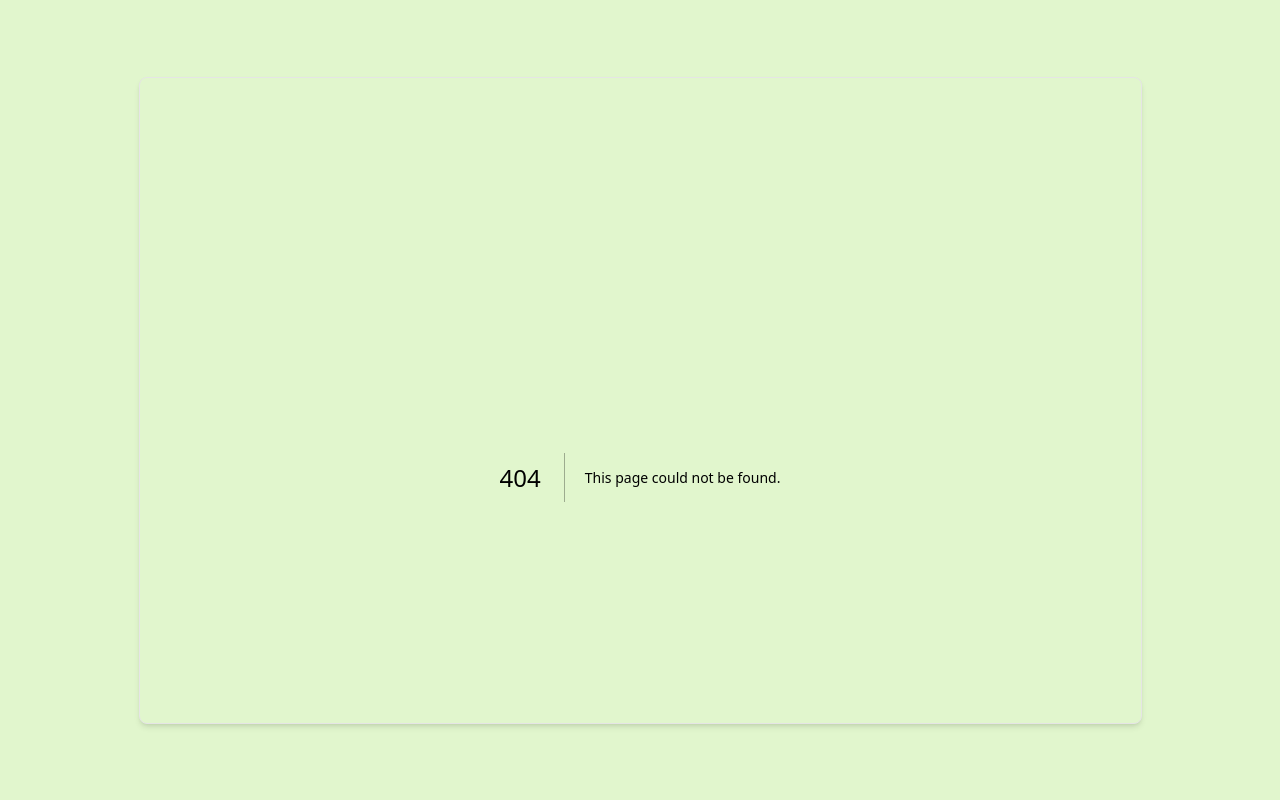
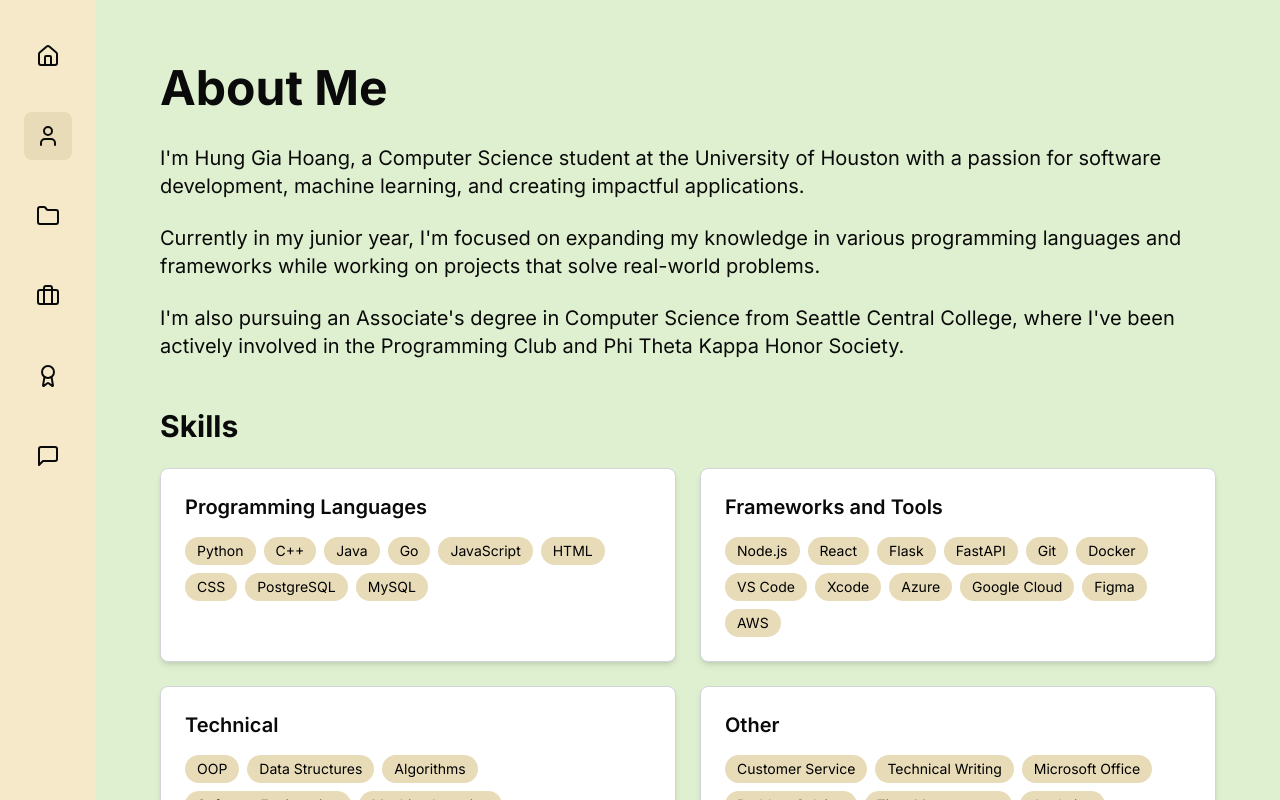
Before and after one commit to HungH206/WebPortfolio, a Next.js app in the folder my-portfolio/: page /about in a window 1280 px wide. Before the commit this address had no page. Built offline with nearby package versions, Linux system fonts and the light colour scheme.

Commit message:
Change layout.tsx and page.tsx, added about with page.tsx, sidebar.tsx and card.tsx

```diff
--- /dev/null
+++ b/my-portfolio/app/about/page.tsx
@@ -0,0 +1,79 @@
+import { Card, CardContent } from "@/components/ui/card"
+
+export default function AboutPage() {
+  const skills = {
+    "Programming Languages": ["Python", "C++", "Java", "Go", "JavaScript", "HTML", "CSS", "PostgreSQL", "MySQL"],
+    "Frameworks and Tools": [
+      "Node.js",
+      "React",
+      "Flask",
+      "FastAPI",
+      "Git",
+      "Docker",
+      "VS Code",
+      "Xcode",
+      "Azure",
+      "Google Cloud",
+      "Figma",
+      "AWS",
+    ],
+    Technical: [
+      "OOP",
+      "Data Structures",
+      "Algorithms",
+      "Software Engineering",
+      "Machine Learning",
+      "Prompt Engineering",
+      "Programming",
+    ],
+    Other: [
+      "Customer Service",
+      "Technical Writing",
+      "Microsoft Office",
+      "Problem Solving",
+      "Time Management",
+      "Analytics",
+    ],
+    Languages: ["Vietnamese (Native)", "English (Proficient)"],
+  }
+
+  return (
+    <div className="p-16">
+      <h1 className="text-5xl font-bold mb-8">About Me</h1>
+
+      <div className="mb-12">
+        <p className="text-xl mb-6">
+          I'm Hung Gia Hoang, a Computer Science student at the University of Houston with a passion for software
+          development, machine learning, and creating impactful applications.
+        </p>
+        <p className="text-xl mb-6">
+          Currently in my junior year, I'm focused on expanding my knowledge in various programming languages and
+          frameworks while working on projects that solve real-world problems.
+        </p>
+        <p className="text-xl">
+          I'm also pursuing an Associate's degree in Computer Science from Seattle Central College, where I've been
+          actively involved in the Programming Club and Phi Theta Kappa Honor Society.
+        </p>
+      </div>
+
+      <h2 className="text-3xl font-bold mb-6">Skills</h2>
+
+      <div className="grid grid-cols-1 md:grid-cols-2 gap-6">
+        {Object.entries(skills).map(([category, skillList]) => (
+          <Card key={category} className="overflow-hidden">
+            <CardContent className="p-6">
+              <h3 className="text-xl font-semibold mb-4">{category}</h3>
+              <div className="flex flex-wrap gap-2">
+                {skillList.map((skill) => (
+                  <span key={skill} className="bg-[#e8dbb8] text-black px-3 py-1 rounded-full text-sm">
+                    {skill}
+                  </span>
+                ))}
+              </div>
+            </CardContent>
+          </Card>
+        ))}
+      </div>
+    </div>
+  )
+}
--- a/my-portfolio/app/layout.tsx
+++ b/my-portfolio/app/layout.tsx
@@ -1,8 +1,8 @@
-// app/layout.tsx
-import type { ReactNode } from "react"
+import type React from "react"
 import "@/styles/globals.css"
 import { Inter } from "next/font/google"
-import { ThemeProvider } from "../components/theme-provider"
+import { ThemeProvider } from "@/components/theme-provider"
+import Sidebar from "@/components/sidebar"
 
 const inter = Inter({ subsets: ["latin"] })
 
@@ -11,13 +11,20 @@ export const metadata = {
   description: "Personal portfolio of Hung Hoang, a junior at University of Houston",
 }
 
-export default function RootLayout({ children }: { children: ReactNode }) {
+export default function RootLayout({
+  children,
+}: {
+  children: React.ReactNode
+}) {
   return (
     <html lang="en">
-      <body className="flex justify-center items-center min-h-screen bg-[#E1F6CD]">
-        <main className="w-[1003px] h-[647px] bg-[#E1F6CD] shadow-md border rounded-lg overflow-hidden">
-          {children}
-        </main>
+      <body className={inter.className}>
+        <ThemeProvider attribute="class" defaultTheme="light" enableSystem disableTransitionOnChange>
+          <div className="flex h-screen">
+            <Sidebar />
+            <main className="flex-1 bg-[#dff0d0] overflow-auto">{children}</main>
+          </div>
+        </ThemeProvider>
       </body>
     </html>
   )
--- a/my-portfolio/app/page.tsx
+++ b/my-portfolio/app/page.tsx
@@ -1,38 +1,10 @@
 import Link from "next/link"
 import { Home, User, Folder, Briefcase, Award, MessageSquare, Linkedin, Github } from "lucide-react"
 import { Button } from "../components/ui/button"
-import Layout from "@/app/layout"
 
 export default function Page() {
   return (
-     <Layout>
-    <div className="flex h-screen">
-      {/* Sidebar */}
-
-      <div className="w-24 bg-[#f5e9c9] flex flex-col items-center py-8 space-y-8">
-        <Link href="/" className="p-3 hover:bg-[#e8dbb8] rounded-lg transition-colors">
-          <Home className="w-6 h-6" />
-        </Link>
-        <Link href="/about" className="p-3 hover:bg-[#e8dbb8] rounded-lg transition-colors">
-          <User className="w-6 h-6" />
-        </Link>
-        <Link href="/projects" className="p-3 hover:bg-[#e8dbb8] rounded-lg transition-colors">
-          <Folder className="w-6 h-6" />
-        </Link>
-        <Link href="/experience" className="p-3 hover:bg-[#e8dbb8] rounded-lg transition-colors">
-          <Briefcase className="w-6 h-6" />
-        </Link>
-        <Link href="/achievements" className="p-3 hover:bg-[#e8dbb8] rounded-lg transition-colors">
-          <Award className="w-6 h-6" />
-        </Link>
-        <Link href="/contact" className="p-3 hover:bg-[#e8dbb8] rounded-lg transition-colors">
-          <MessageSquare className="w-6 h-6" />
-        </Link>
-      </div>
-
-      {/* Main Content */}
-
-      <div className="flex-1 bg-[#dff0d0] p-16 flex flex-col justify-between">
+    <div className="p-16 flex flex-col justify-between h-full">
       <div className="flex">
         {/* Text Content */}
         <div className="w-1/2 pr-8">
@@ -56,18 +28,18 @@ export default function Page() {
       {/* Social Links */}
       <div className="flex items-center space-x-8">
         <Button variant="secondary" className="bg-[#2a2a2a] text-white hover:bg-[#3a3a3a] rounded-md px-6 py-3">
-            More Projects
-            <Link href="https://devpost.com/hoanghungkz4" className="p-2 hover:opacity-80 transition-opacity"></Link>
+          <Link href="/projects">More Projects</Link>
         </Button>
-          <Link href="https://linkedin.com" className="p-2 hover:opacity-80 transition-opacity">
+        <Link
+          href="https://linkedin.com/in/hoang-gia-hung-b414ba220/"
+          className="p-2 hover:opacity-80 transition-opacity"
+        >
           <Linkedin className="w-8 h-8" />
         </Link>
-          <Link href="https://github.com" className="p-2 hover:opacity-80 transition-opacity">
+        <Link href="https://github.com/HungH206" className="p-2 hover:opacity-80 transition-opacity">
           <Github className="w-8 h-8" />
         </Link>
       </div>
     </div>
-    </div>
-</Layout>
   )
 }
--- /dev/null
+++ b/my-portfolio/components/sidebar.tsx
@@ -0,0 +1,48 @@
+"use client"
+
+import Link from "next/link"
+import { usePathname } from "next/navigation"
+import { Home, User, Folder, Briefcase, Award, MessageSquare } from "lucide-react"
+
+export default function Sidebar() {
+  const pathname = usePathname()
+
+  const isActive = (path: string) => {
+    return pathname === path ? "bg-[#e8dbb8]" : ""
+  }
+
+  return (
+    <div className="w-24 bg-[#f5e9c9] flex flex-col items-center py-8 space-y-8 shrink-0">
+      <Link href="/" className={`p-3 hover:bg-[#e8dbb8] rounded-lg transition-colors ${isActive("/")}`}>
+        <Home className="w-6 h-6" />
+        <span className="sr-only">Home</span>
+      </Link>
+    <Link href="/about" className={`p-3 hover:bg-[#e8dbb8] rounded-lg transition-colors ${isActive("/about")}`}>
+      <User className="w-6 h-6" />
+      <span className="sr-only">About</span>
+    </Link>
+      <Link href="/projects" className={`p-3 hover:bg-[#e8dbb8] rounded-lg transition-colors ${isActive("/projects")}`}>
+        <Folder className="w-6 h-6" />
+        <span className="sr-only">Projects</span>
+      </Link>
+      <Link
+        href="/experience"
+        className={`p-3 hover:bg-[#e8dbb8] rounded-lg transition-colors ${isActive("/experience")}`}
+      >
+        <Briefcase className="w-6 h-6" />
+        <span className="sr-only">Experience</span>
+      </Link>
+      <Link
+        href="/achievements"
+        className={`p-3 hover:bg-[#e8dbb8] rounded-lg transition-colors ${isActive("/achievements")}`}
+      >
+        <Award className="w-6 h-6" />
+        <span className="sr-only">Achievements</span>
+      </Link>
+      <Link href="/contact" className={`p-3 hover:bg-[#e8dbb8] rounded-lg transition-colors ${isActive("/contact")}`}>
+        <MessageSquare className="w-6 h-6" />
+        <span className="sr-only">Contact</span>
+      </Link>
+    </div>
+  )
+}
--- /dev/null
+++ b/my-portfolio/components/ui/card.tsx
@@ -0,0 +1,17 @@
+import React, { PropsWithChildren } from "react"
+
+interface CardProps extends PropsWithChildren {
+  className?: string
+}
+
+export function Card({ children, className }: CardProps) {
+  return (
+    <div className={`border border-gray-300 rounded-lg shadow-md bg-white ${className ?? ""}`}>
+      {children}
+    </div>
+  )
+}
+
+export function CardContent({ children, className }: CardProps) {
+  return <div className={`p-4 ${className ?? ""}`}>{children}</div>
+}
```
Lines whose indentation alone changed are shown as unchanged.
